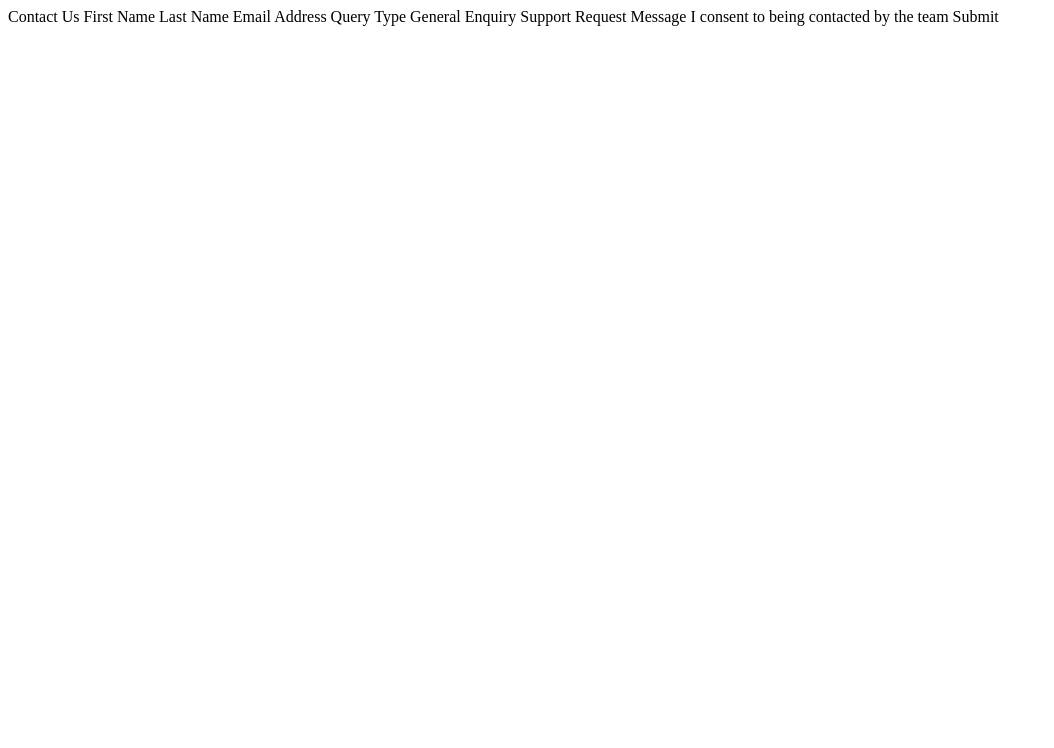
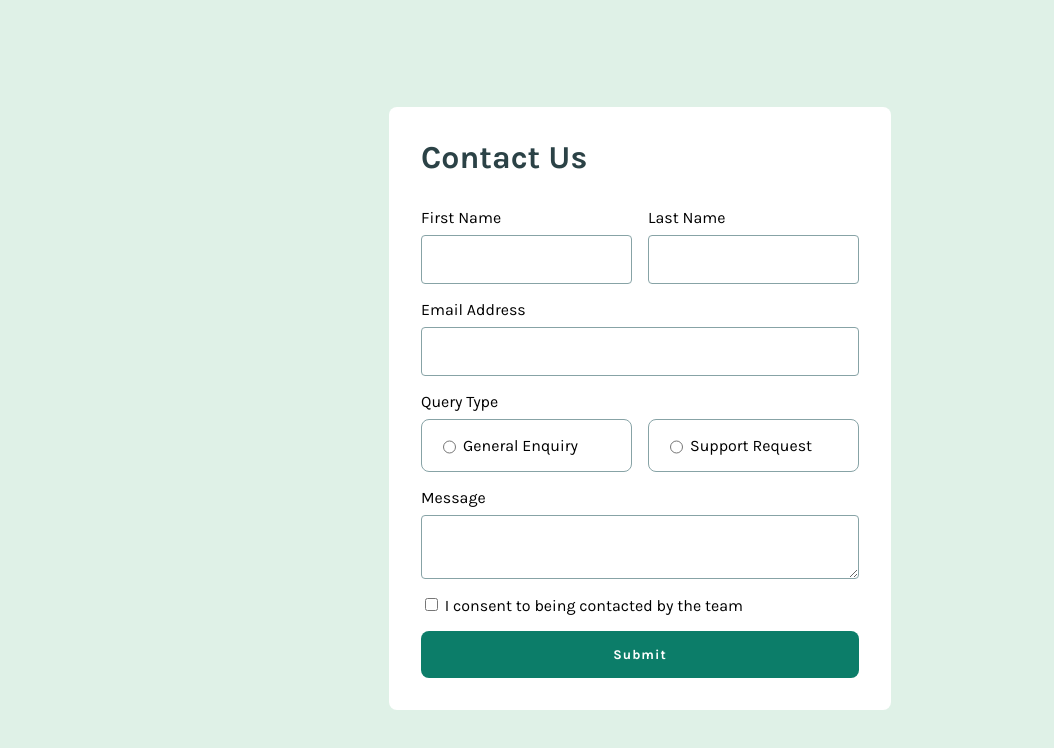
Before and after one commit to maldito32111-stack/bootcamp-frontend-python, a plain HTML site: page SEMANA2/dia02-csscontac.css/contact-form-main/index.html in a window 1280 px wide. Shown: the whole page, without its empty margins (0-1054 px from the left). Drawn offline with Linux system fonts and the light colour scheme.

Commit message:
socialmedialings

```diff
--- /dev/null
+++ b/SEMANA2/dia02-csscontac.css/contact-form-main/estilos.css
@@ -0,0 +1,81 @@
+body {
+    font-family: "Karla", sans-serif;
+
+    background-color: hsl(148, 38%, 91%);
+
+    display: flex;
+    justify-content: center;
+    align-items: center;
+
+    height: 100vh;
+}
+.contact-form {
+    border: 1px solid red
+
+    width: 400px;
+    background-color: white;
+    background-color: #fff;
+    background-color: #ffffff;
+    background-color: hsl(0, 0%, 100%);
+
+    padding: 32px;
+    border: 16px;
+    border-radius: 8px;
+}
+h1{
+
+  margin: 0;
+  margin-bottom: 32px;
+  color: hsl(187, 24%, 22%)
+}
+
+label{
+    display: block;
+    margin-bottom: 16px;
+}
+
+input[type="text"],
+input[type="email"],
+textarea {
+    display: flex;
+
+    margin-top: 8px;
+
+    width: 100%;
+    border-radius: 4px;
+    border: 1px solid hsl(186, 15%, 59%);
+    padding: 16px;
+
+    box-sizing: border-box;
+}
+.row{
+    /*rder: 1px solid blue;*/
+
+    display: grid;
+    grid-template-columns: 1fr 1fr;
+    gap: 16px;
+}
+
+input[type="submit"] {
+    background-color: hsl(169, 82%, 27%);
+    color: hsl(0, 0%, 100%);
+    width: 100%;
+    border: none;
+    border-radius: 8px;
+    padding: 16px;
+    font-weight: 700;
+    letter-spacing: 1px;
+    font-family: "Karla", sans-serif;
+}
+
+
+.query-type {
+    border: 1px solid hsl(186, 15%, 59%);
+    padding: 16px;
+    margin-top: 8px;
+    border-radius: 8px;
+
+    display: flex;
+    gap: 4px;
+
+}
--- a/SEMANA2/dia02-csscontac.css/contact-form-main/index.html
+++ b/SEMANA2/dia02-csscontac.css/contact-form-main/index.html
@@ -5,23 +5,61 @@
     <meta name="viewport" content="width=device-width, initial-scale=1.0">
     <title>contact form</title>
 </head>
+<link rel="preconnect" href="https://fonts.googleapis.com">
+<link rel="preconnect" href="https://fonts.gstatic.com" crossorigin>
+<link href="https://fonts.googleapis.com/css2?family=Karla:ital,wght@0,200..800;1,200..800&display=swap" rel="stylesheet">
+<link rel="stylesheet" href="estilos.css">
 <body>
-  Contact Us
+  <main class="contact-form">
+    <h1>Contact Us</h1>
 
+    <form>
+      <div class="row">
+        <label>
           First Name
+          <input type="text" name="first_name">
+        </label>
 
+        <label>
           Last Name
+          <input type="text" name="last_name">
+        </label>
+      </div>
 
+      <label>
         Email Address
 
+        <input type="email" name="email">
+      </label>
+
+      <div>
         Query Type
+
+        <div class="row">
+          <label class="query-type">
+            <input type="radio" name="query_type">
             General Enquiry
+          </label>
+          <label class="query-type">
+            <input type="radio" name="query_type">
             Support Request
+          </label>
 
+        </div>
+      </div>
+
+      <label>
         Message
+        <textarea name="message"></textarea>
+      </label>
 
+      <label>
+        <input type="checkbox" name="consent" />
         I consent to being contacted by the team
+      </label>
 
-  Submit
+      <input type="submit" value="Submit" />
+    </form>
+  </main>
 </body>
 </html>
```
Lines whose indentation alone changed are shown as unchanged.
